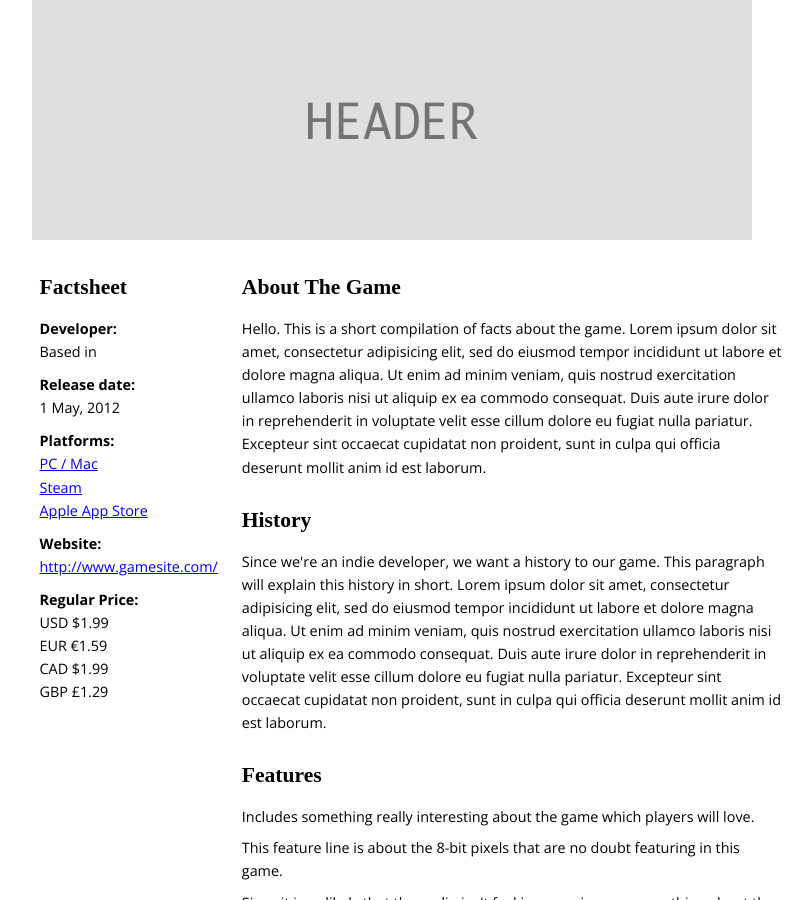
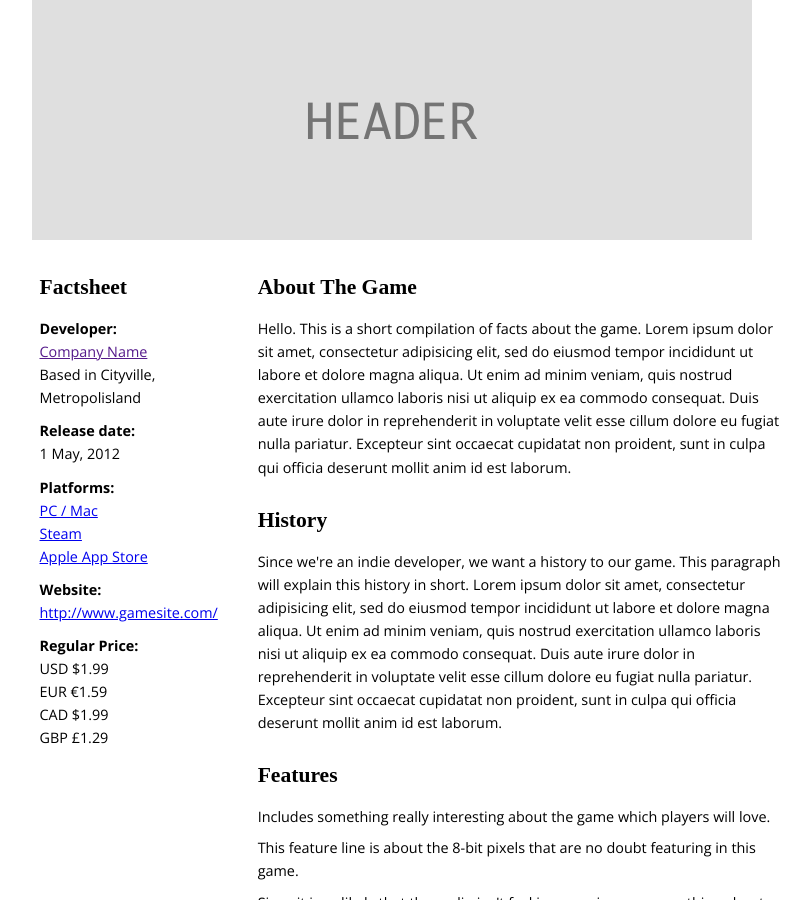
Before and after one commit to westindiecollective/presskit, a Jekyll site: the page built from _games/example.md, in a window 1280 px wide and 900 px high. Shown: the whole window, without its empty margins (225-1037 px from the left). Built offline with Jekyll 4.4.1, drawn with Linux system fonts in a browser that asks for light colours; some web fonts are replaced.

Commit message:
Fix fix fix

```diff
--- a/_layouts/game.html
+++ b/_layouts/game.html
@@ -20,8 +20,8 @@ layout: default
       <h2 id='factsheet'>Factsheet</h2>
       <dl>
         <dt>Developer:</dt>
-        <dd><a href=''>{{presskit.title}}</a></dd>
-        <dd>Based in {{presskit.city}}</dd>
+        <dd><a href=''>{{company.title}}</a></dd>
+        <dd>Based in {{company.city}}</dd>
 
         <dt>Release date:</dt>
         <dd>{{game.release}}</dd>
```
